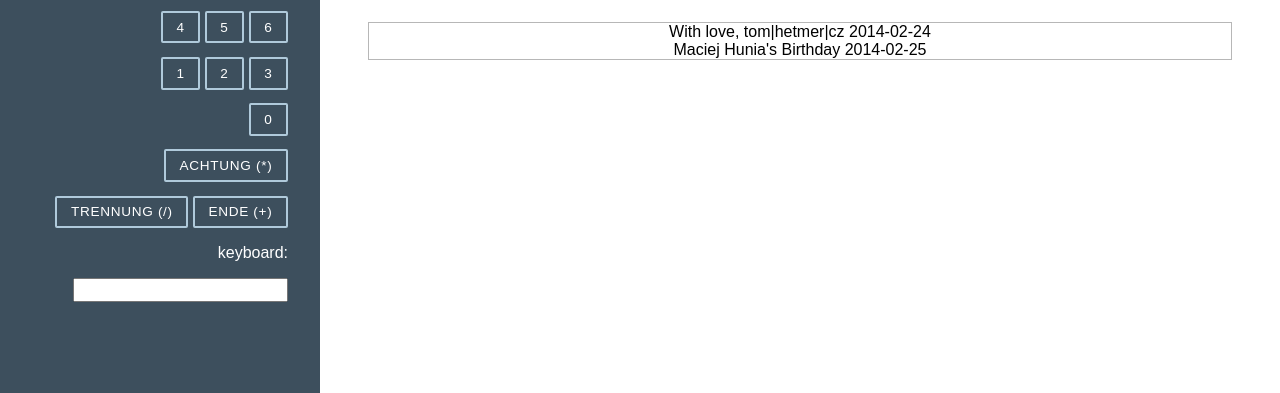
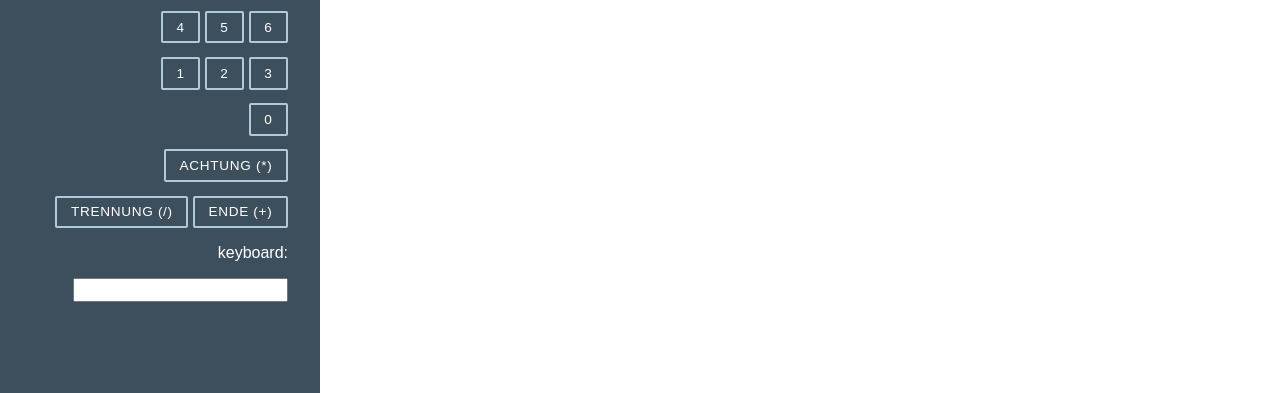
Before and after one commit to interstellar-tars/CodeWWWeb-Sprach, a plain HTML site: page index.html in a window 1280 px wide. Shown: the part 407-800 px from the top of the page. Drawn offline with Linux system fonts and the light colour scheme; no server answers.

Commit message:
Update index.html

```diff
--- a/index.html
+++ b/index.html
@@ -113,15 +113,6 @@
                         </fieldset>
                     </form>
                 </div>
-
-                <div class="footer">
-                    <div class="pure-menu pure-menu-open">
-                        <ul>
-                            <li>With love, tom|hetmer|cz 2014-02-24</li>
-							<li>Maciej Hunia's Birthday 2014-02-25</li>
-                        </ul>
-                    </div>
-                </div>
             </div>
         </div>
     </div>
```
